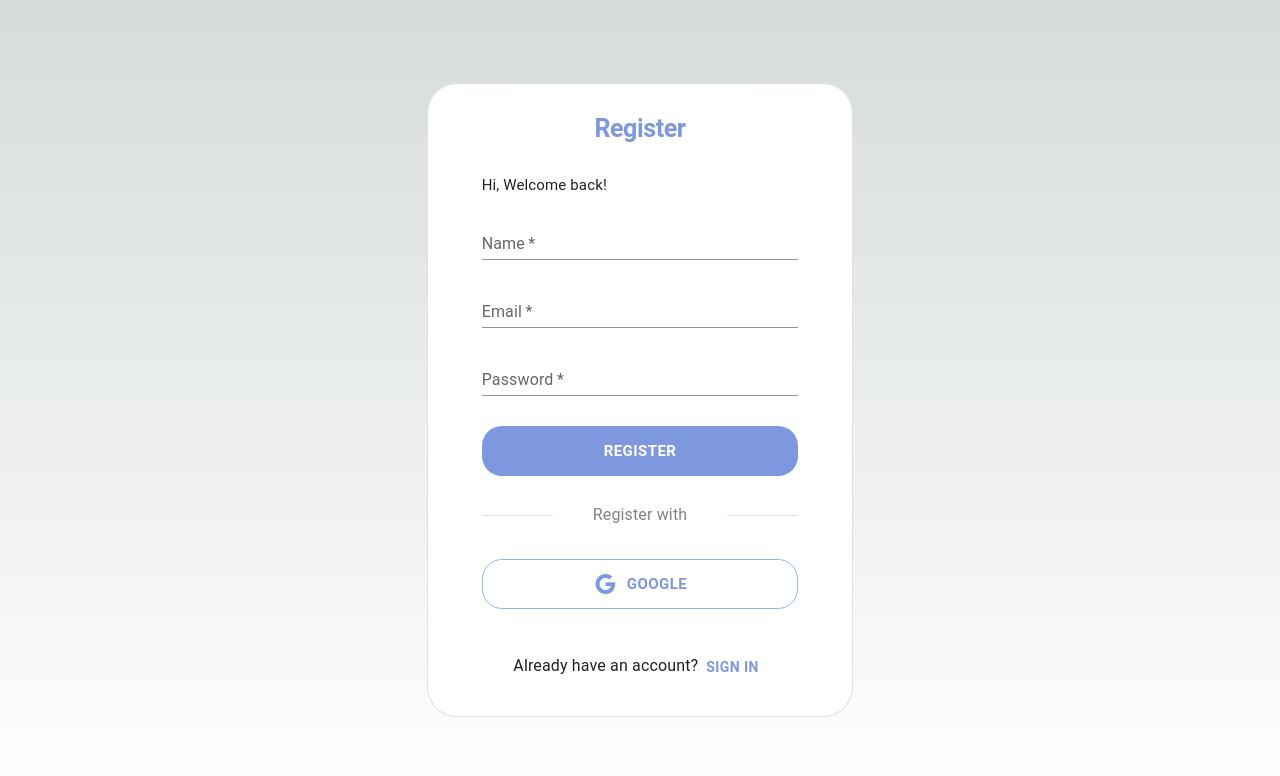
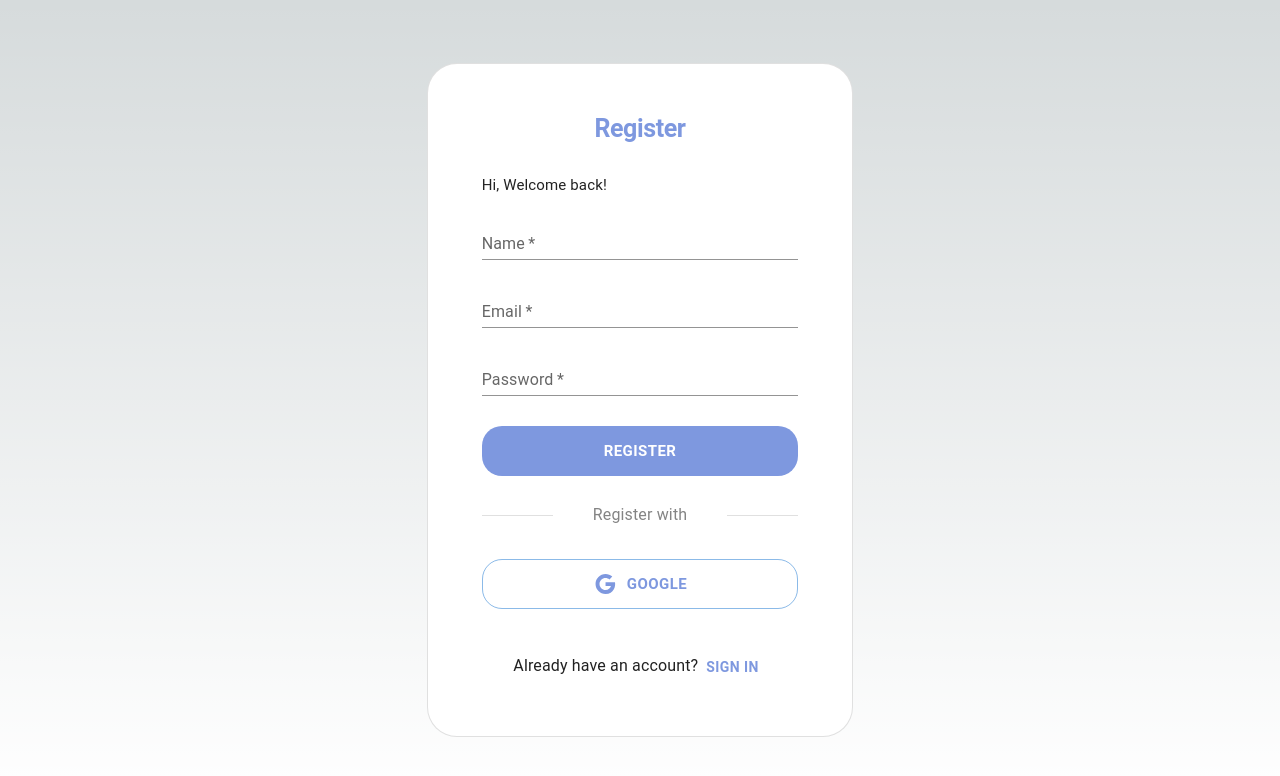
Before and after one commit to alviandooo/telegrom-app, a Next.js app: page /auth/register in a window 1280 px wide. Shown: the top 776 px of the page. Built offline with nearby package versions, Linux system fonts and the light colour scheme; no server answers; the database is empty.

Commit message:
[UPDATE] padding form auth

```diff
--- a/components/molecules/LoginForm/styles.module.scss
+++ b/components/molecules/LoginForm/styles.module.scss
@@ -3,7 +3,7 @@
 .cardLogin {
     border-radius: 30px;
     // height: 68vh;
-    padding: 30px;
+    padding: 50px 30px 50px 30px;
     display: flex;
     align-items: center;
 
--- a/components/molecules/RegisterForm/styles.module.scss
+++ b/components/molecules/RegisterForm/styles.module.scss
@@ -3,7 +3,7 @@
 .cardRegister {
     border-radius: 30px;
     // height: 68vh;
-    padding: 30px;
+    padding: 50px 30px 50px 30px;
     display: flex;
     align-items: center;
 
```
